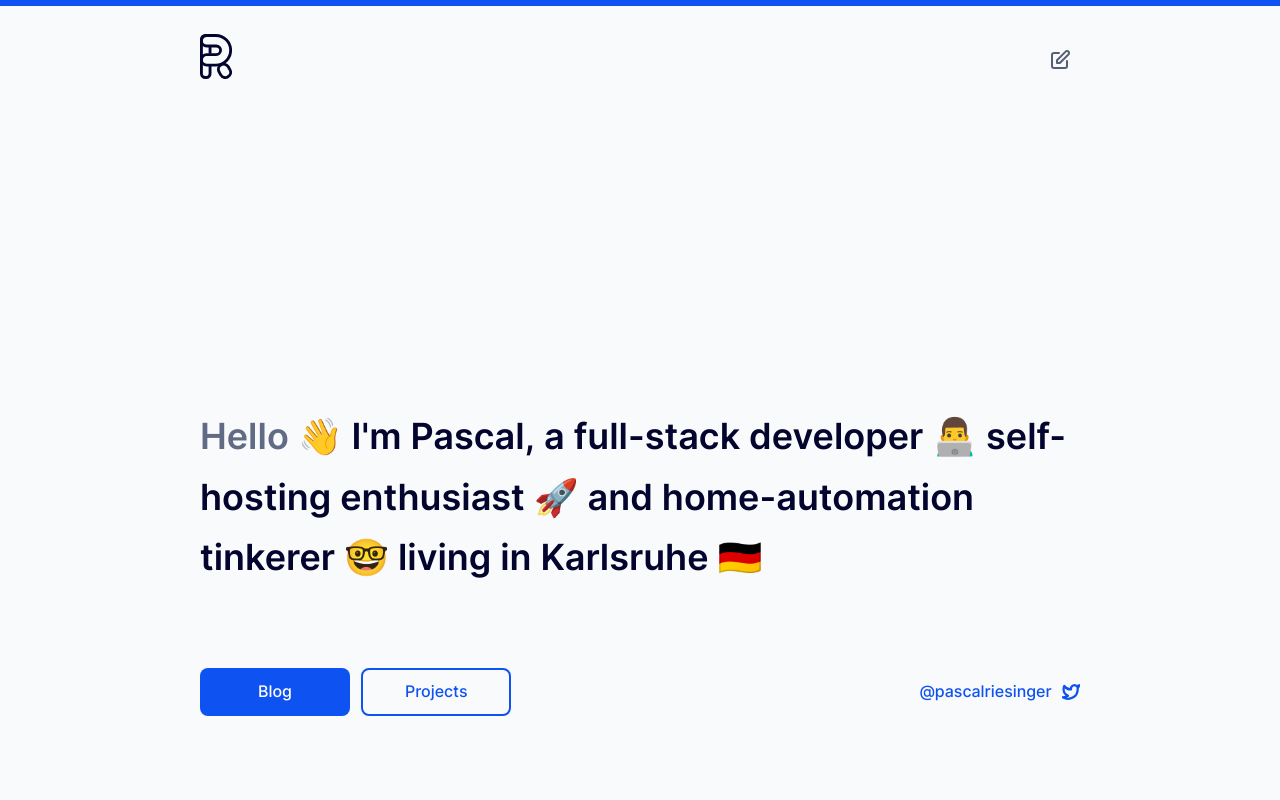
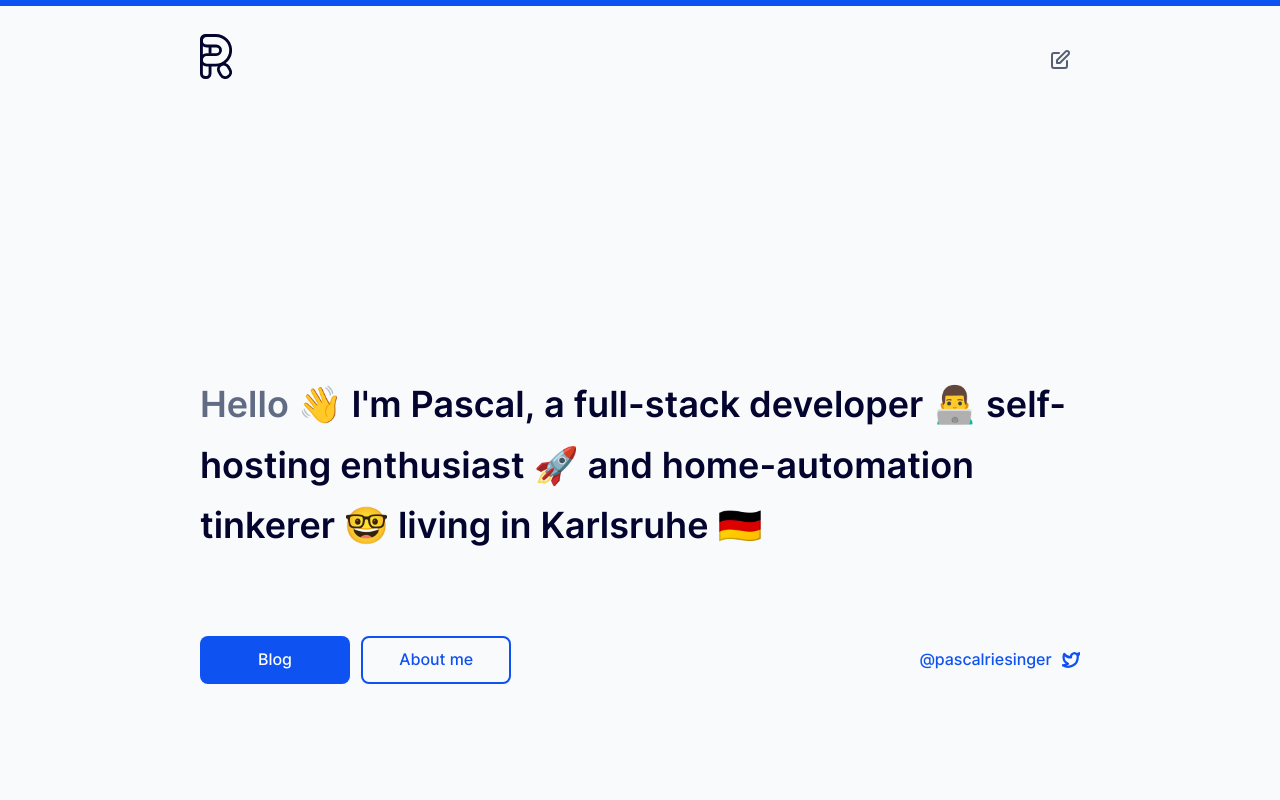
Before and after one commit to riesinger/website, a Next.js app: page / in a window 1280 px wide. Shown: the top 800 px of the page. Built offline with nearby package versions, Linux system fonts and the light colour scheme.

Commit message:
Extract default Grid config into MainGrid component

```diff
--- a/components/Grid/Grid.tsx
+++ b/components/Grid/Grid.tsx
@@ -21,9 +21,9 @@ type Alignments =
   | "legacy left"
   | "legacy center";
 
-interface Props {
+export interface GridProps {
   as?: ElementType;
-  children: ReactNode | ReactNodeArray;
+  children?: ReactNode | ReactNodeArray;
   gap?: number | string;
   columnGap?: number | string;
   rowGap?: number | string;
@@ -39,7 +39,7 @@ interface Props {
   "data-testid"?: string;
 }
 
-const StyledGrid = styled("div")<Props>`
+const StyledGrid = styled("div")<GridProps>`
   display: grid;
   column-gap: ${(p) => p.columnGap};
   row-gap: ${(p) => p.rowGap};
@@ -54,7 +54,7 @@ const StyledGrid = styled("div")<Props>`
   height: inherit;
 `;
 
-const Grid = (props: Props) => {
+const Grid = (props: GridProps) => {
   const {
     as = "div",
     gap = "none",
--- /dev/null
+++ b/components/Grid/MainGrid.tsx
@@ -0,0 +1,20 @@
+import styled from "@emotion/styled";
+import Grid from ".";
+import { GridProps } from "./Grid";
+
+const StyledMainGrid = styled(Grid)`
+  padding-top: 96px;
+
+  > :not(.fullbleed) {
+    grid-column: 2;
+  }
+`;
+
+export const MainGrid = (props: GridProps) => (
+  <StyledMainGrid
+    columns="var(--layout-medium)"
+    columnGap={20}
+    rowGap={100}
+    {...props}
+  />
+);
--- a/components/Grid/index.tsx
+++ b/components/Grid/index.tsx
@@ -1 +1,2 @@
-export { default } from './Grid';
+export { default } from "./Grid";
+export { MainGrid } from "./MainGrid";
--- a/pages/index.tsx
+++ b/pages/index.tsx
@@ -1,7 +1,7 @@
 import { css } from "@emotion/react";
 import styled from "@emotion/styled";
 import { Button } from "components/Button";
-import Grid from "components/Grid";
+import Grid, { MainGrid } from "components/Grid";
 import { TwitterIcon } from "components/icons";
 import Layout from "components/layout/Layout";
 import { motion } from "framer-motion";
@@ -47,17 +47,7 @@ const Tweety = styled(TwitterIcon)`
 export default function Home() {
   return (
     <Layout header footer>
-      <Grid
-        columns="var(--layout-medium)"
-        columnGap={20}
-        rowGap={100}
-        css={css`
-          padding-top: 128px;
-          > :not(.fullbleed) {
-            grid-column: 2;
-          }
-        `}
-      >
+      <MainGrid>
         <Hero>
           <h1>
             <span
@@ -88,7 +78,9 @@ export default function Home() {
             <Link href="/posts" passHref>
               <Button primary>Blog</Button>
             </Link>
-            <Button secondary>Projects</Button>
+            <Link href="#about-me" passHref>
+              <Button secondary>About me</Button>
+            </Link>
             <TwitterLink href="https://twitter.com/pascalriesinger">
               <Button tertiary>
                 @pascalriesinger <Tweety />
@@ -96,7 +88,7 @@ export default function Home() {
             </TwitterLink>
           </ButtonContainer>
         </Hero>
-        <AboutSection className="fullbleed">
+        <AboutSection id="about-me" className="fullbleed">
           <Grid
             columns="var(--layout-medium)"
             columnGap={20}
@@ -164,7 +156,7 @@ export default function Home() {
             </a>
           </p>
         </section>
-      </Grid>
+      </MainGrid>
     </Layout>
   );
 }
```
